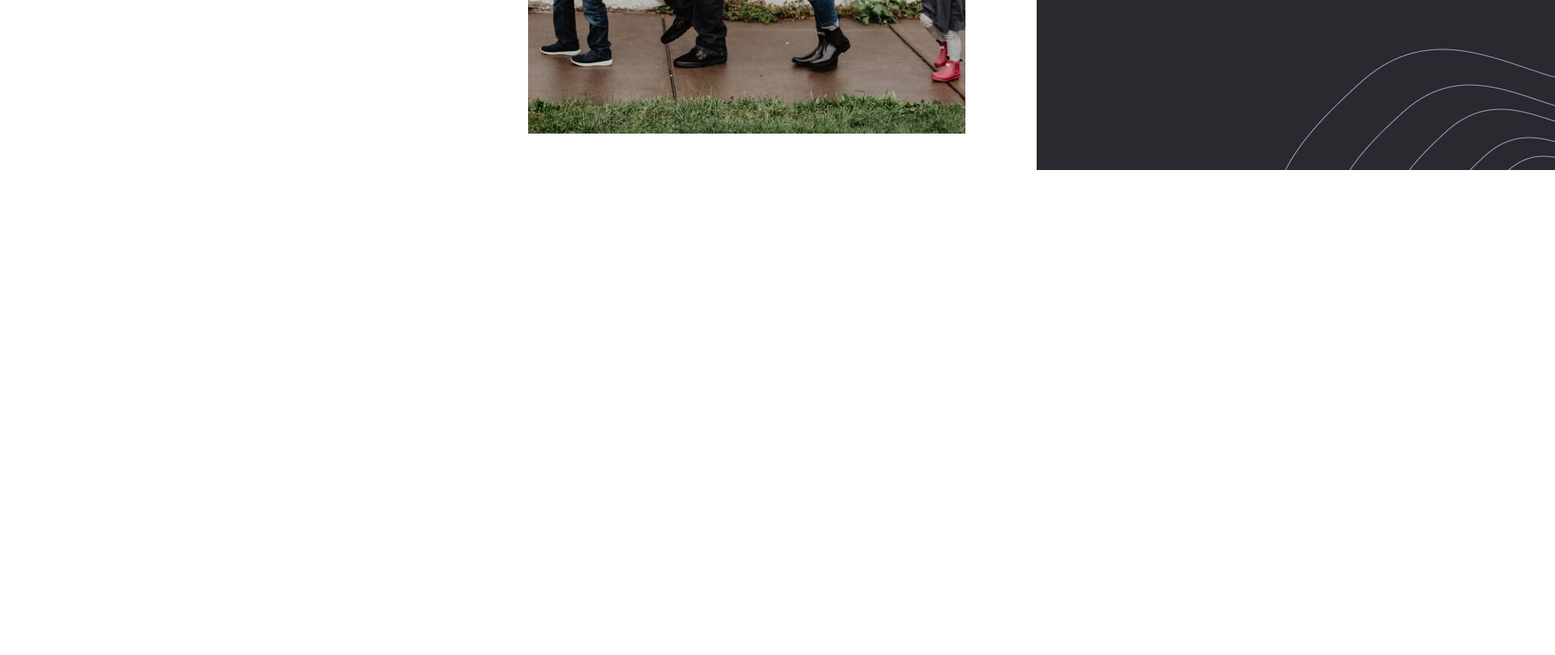
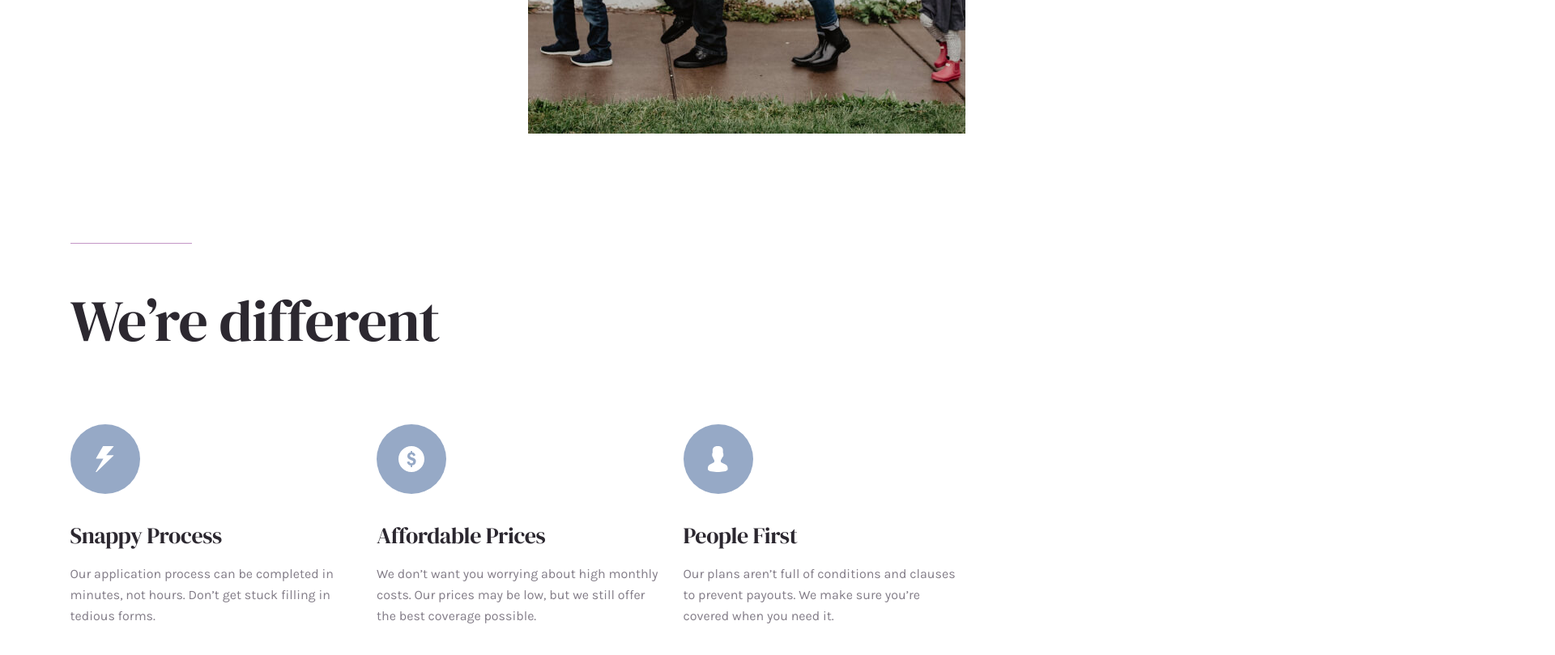
Before and after one commit to shakhbozbekusmonov/insure-new, a plain HTML site: page index.html in a window 1280 px wide. Shown: the part 675-1484 px from the top of the page at 81% size, 1920 px wide, since content can reach past the window. Before the commit the page ends 975 px from the top, so only its background shows below. Drawn offline with Linux system fonts and the light colour scheme.

Commit message:
Different done

```diff
--- a/css/main.css
+++ b/css/main.css
@@ -62,7 +62,6 @@ a{
 
 /*************** HEADER STYLES START ****************/
 .site-header{
-    position: relative;
     padding-top: 21px;
     padding-bottom: 21px;
     background-color: #fff;
@@ -127,8 +126,8 @@ a{
 
 /*********** HEADER RESPONSIVE STYLES START *********/
 .hidden-header{
-    position: absolute;
-    top: 85px;
+    position: fixed;
+    top: 16%;
     right: 0;
     bottom: 0;
     left: 0;
@@ -139,12 +138,14 @@ a{
     background-image: url("../images/hero-bg.png");
     background-repeat: no-repeat;
     background-position: center 650px;
-    transform: translateX(100%);
+    /* transform: translateX(100%); */
+    transform: translateY(-150%);
     transition: 0.5s;
 }
 
 .hidden-header.show-header{
-    transform: translateX(0);
+    /* transform: translateX(0); */
+    transform: translateY(0);
 }
 
 .hidden-nav{
@@ -308,6 +309,124 @@ a{
         display: none;
     }
 }
+
+@media only screen and (max-width: 750px) {
+    .hero{
+        margin-bottom: 140px;
+    }
+}
 /*********** HERO RESPONSIVE END **********/
 /*************** HERO STYLES END ****************/
+
+/*************** DIFFERENT STYLES START ****************/
+.different{
+    margin-bottom: 158px;
+}
+
+.different-title{
+    margin-top: 0;
+    margin-bottom: 96px;
+    font-family: 'DM Serif Display';
+    font-weight: 400;
+    font-size: 72px;
+    line-height: 64px;
+    letter-spacing: -1px;
+    color: #2C2830;
+}
+
+.different-title::before{
+    display: block;
+    width: 150px;
+    height: 1px;
+    margin-bottom: 63px;
+    background-color: #C396C6;
+    content: "";
+}
+
+.different__list{
+    display: flex;
+    justify-content: space-between;
+}
+
+.different__item{
+    width: 100%;
+    max-width: 350px;
+}
+
+.different__item--title{
+    margin-top: 0;
+    margin-bottom: 16px;
+    font-family: 'DM Serif Display';
+    font-weight: 400;
+    font-size: 28px;
+    line-height: 38px;
+    letter-spacing: -0.388889px;
+    color: #2C2830;
+}
+
+.different__item--title::before{
+    display: block;
+    width: 86px;
+    height: 86px;
+    margin-bottom: 32px;
+    border-radius: 50%;
+    background-color: #96A9C6;
+    background-image: url("../images/spark.svg");
+    background-repeat: no-repeat;
+    background-position: center;
+    content: "";
+}
+
+.dollar-sign::before{
+    background-image: url("../images/dollor-sign.svg");
+}
+
+.user::before{
+    background-image: url("../images/user.svg");
+}
+
+.different__item--text{
+    margin-top: 0;
+    margin-bottom: 0;
+    font-weight: 400;
+    font-size: 16px;
+    line-height: 26px;
+    color: #837D88;
+}
+/*********** DIFFERENT RESPONSIVE START ***********/
+@media only screen and (max-width: 992px) {
+    .different__list{
+        flex-wrap: wrap;
+    }
+
+    .different__item:not(:last-child){
+        margin-bottom: 56px;
+    }
+}
+
+@media only screen and (max-width: 750px) {
+    .different-title{
+        margin-bottom: 80px;
+        font-size: 48px;
+        line-height: 48px;
+        text-align: center;
+    }
+
+    .different-title::before{
+        margin-right: auto;
+        margin-bottom: 40px;
+        margin-left: auto;
+    }
+    .different__list{
+        justify-content: center;
+        text-align: center;
+    }
+
+    .different__item--title::before{
+        margin-right: auto;
+        margin-left: auto;
+    }
+}
+/*********** DIFFERENT RESPONSIVE END ***********/
+/*************** DIFFERENT STYLES END ****************/
 /*************** MAIN STYLES END ****************/
--- a/index.html
+++ b/index.html
@@ -102,6 +102,45 @@
             </div>
         </section>
         <!-- HERO END -->
+        <!-- DIFFERENT START -->
+        <section class="different">
+            <div class="container">
+                <h2 class="different-title">
+                    We’re different
+                </h2>
+
+                <ul class="different__list">
+                    <li class="different__item">
+                        <h3 class="different__item--title">
+                            Snappy Process
+                        </h3>
+
+                        <p class="different__item--text">
+                            Our application process can be completed in minutes, not hours. Don’t get stuck filling in tedious forms.
+                        </p>
+                    </li>
+                    <li class="different__item">
+                        <h3 class="different__item--title dollar-sign">
+                            Affordable Prices
+                        </h3>
+
+                        <p class="different__item--text">
+                            We don’t want you worrying about high monthly costs. Our prices may be low, but we still offer the best coverage possible.
+                        </p>
+                    </li>
+                    <li class="different__item">
+                        <h3 class="different__item--title user">
+                            People First
+                        </h3>
+
+                        <p class="different__item--text">
+                            Our plans aren’t full of conditions and clauses to prevent payouts. We make sure you’re covered when you need it.
+                        </p>
+                    </li>
+                </ul>
+            </div>
+        </section>
+        <!-- DIFFERENT END -->
     </main>
     <!-- MAIN END -->
 
```
